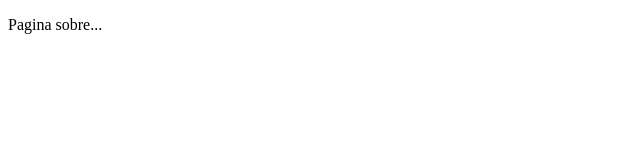
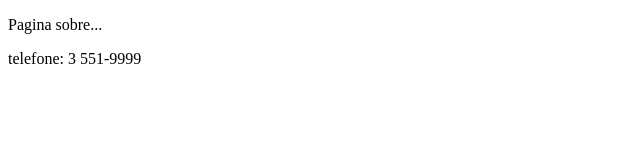
Before and after one commit to Adolfojb/github-master1, a plain HTML site: page sobre.html in a window 1280 px wide. Shown: the whole page, without its empty margins (0-640 px from the left). Drawn offline with Linux system fonts and the light colour scheme.

Commit message:
finalização da pagina sobre closes  #3

```diff
--- a/sobre.html
+++ b/sobre.html
@@ -7,5 +7,6 @@
 </head>
 <body>
    <p>Pagina sobre...</p>
+   <p>telefone: 3 551-9999</p>
 </body>
 </html>
```
